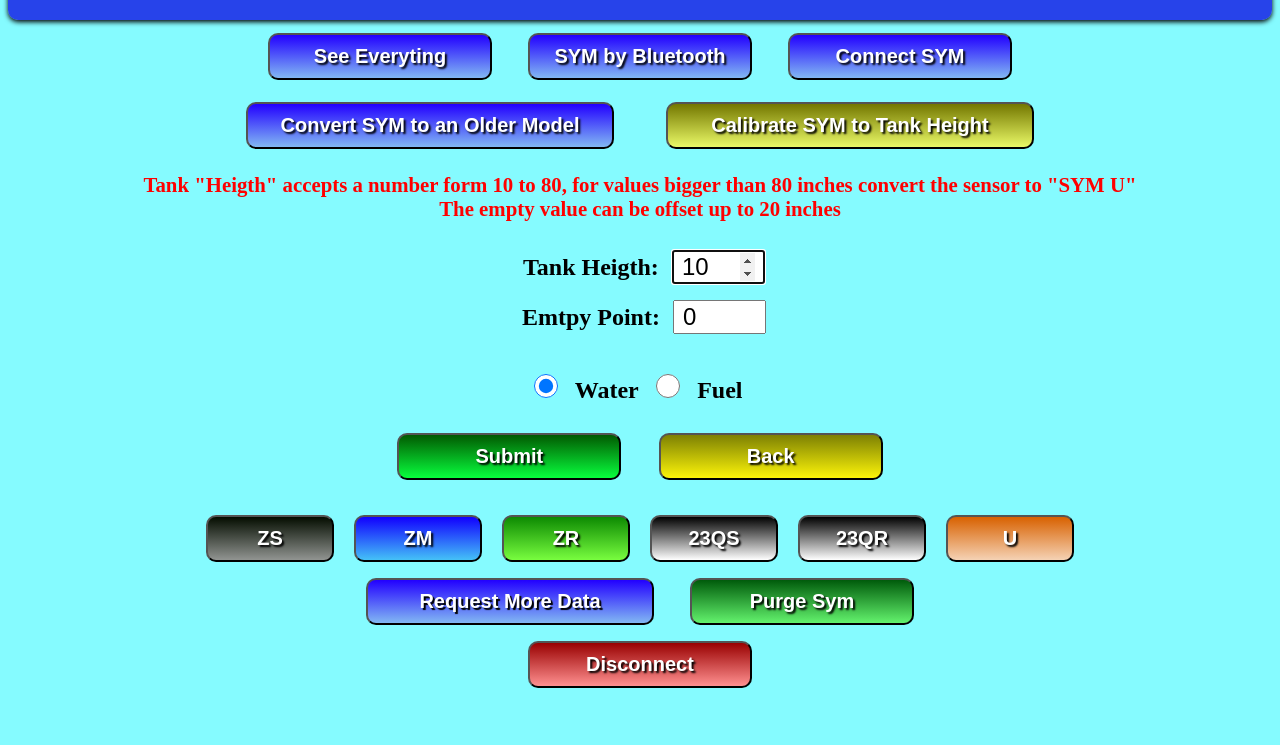
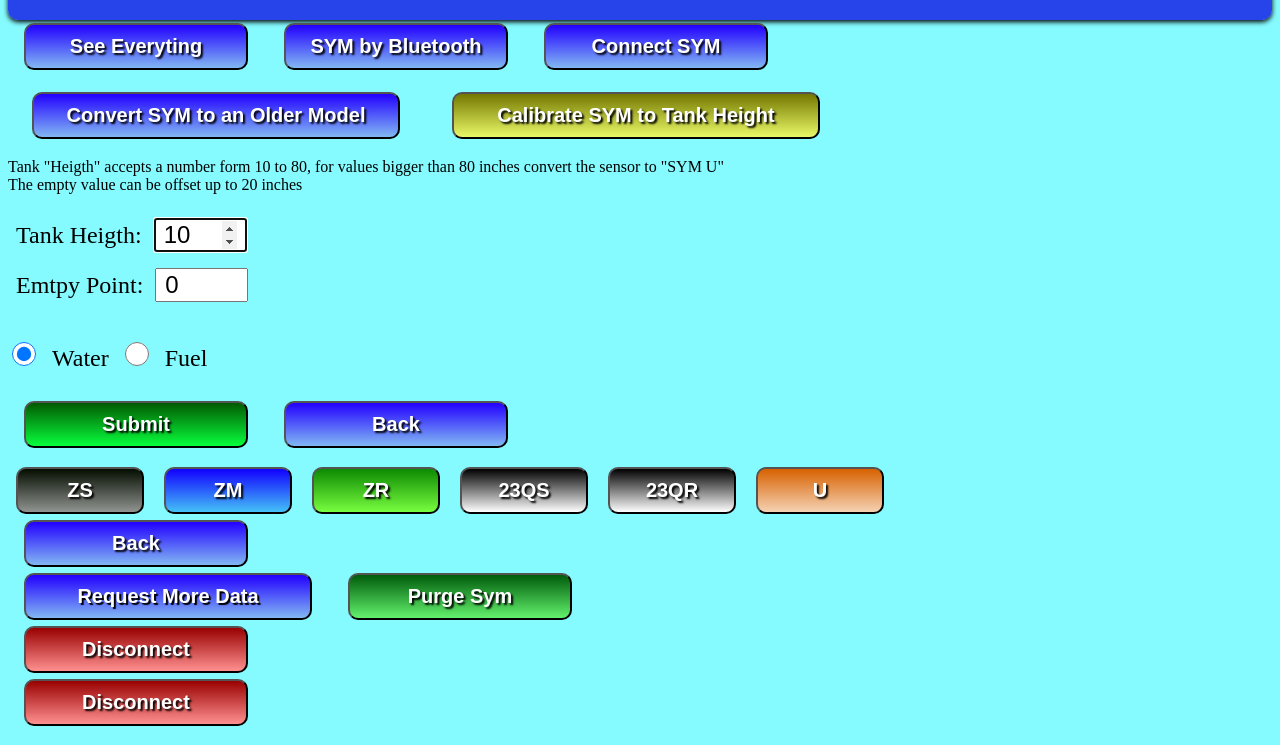
Before and after one commit to michelrendon11/BluetoothSyms, a plain HTML site: page index.html in a window 1280 px wide. Shown: the part 72-817 px from the top of the page. Drawn offline with Linux system fonts and the light colour scheme.

Commit message:
Update index.html

```diff
--- a/index.html
+++ b/index.html
@@ -7,25 +7,27 @@
     <title>Tank Sentry</title>
 </head>
 <body>
-    <div id="title"> <h1>TANK SENTRY</h1> </div>
-    <div class="findButtons">
+    <div id="title">
+        <h1>TANK SENTRY</h1>
+    </div>
+    <div class="container" id="findButtons">
         <button type="button" class="butt connect" id="seeAllDevices" onclick="seeAllDevices()">See Everyting</button>
         <button type="button" class="butt connect" id="symByBluetooth" onclick="symByBluetooth()">SYM by Bluetooth</button>
         <button type="button" class="butt connect" id="connectSym" onclick="connectSym()">Connect SYM</button>
     </div>
-    <div class="findButtons">
+    <div class="container ">
         <p id="displayErrors"></p>
         <p class="front"><span id="name"></span></p>
         <p class="front"><span id="info"></span></p>
-        <p id="displayInfo"></p>
+        <p class="front" id="displayInfo"></p>
         <p id="displaySymInfo"></p>
         <p id="purgeAndDisconnect"></p>
     </div>
-    <div class="findButtons">
+    <div class="container" id="convertCalibrate">
         <button type="button" class="butt set convert" id="convertSym" onclick="convertSym()">Convert SYM to an Older Model</button>
         <button type="button" class="butt set calibrate" id="calibrateSym" onclick="calibrateSym()">Calibrate SYM to Tank Height</button>
     </div>
-    <div class="findButtons calibration">
+    <div class="container" id="calibration">
         <p>Tank "Heigth" accepts a number form 10 to 80, for values bigger than 80 inches convert the sensor to "SYM U"<br/>The empty value can be offset up to 20 inches</p>
         <label for="tHeigth">Tank Heigth:</label>
         <input type="number" id="tHeigth" name="tHeigth" value="10" min="10" max="80" required autofocus><br/>
@@ -36,25 +38,30 @@
         <input type="radio" id="fuel" name="water/fuel" value="Fuel">
         <label for="fuel" class="fuel">Fuel</label><br/>
         <button type="button" class="butt" id="submitCalibration" onclick="submitCalibration()">Submit</button>
-        <button type="button" class="butt back" id="back" onclick="back()">Back</button>
+        <button type="button" class="butt back" id="backCalibrate" onclick="backCalibrate()">Back</button>
     </div>
-    <div class="findButtons">
+    <div class="container" id="conversion">
         <button type="button" class="butt select" id="zsSym" onclick="zsSym()">ZS</button>
         <button type="button" class="butt select" id="zmSym" onclick="zmSym()">ZM</button>
         <button type="button" class="butt select" id="zrSym" onclick="zrSym()">ZR</button>
         <button type="button" class="butt select" id="Sym23qs" onclick="zrSym()">23QS</button>
         <button type="button" class="butt select" id="Sym23qr" onclick="zrSym()">23QR</button>
         <button type="button" class="butt select" id="uSym" onclick="zrSym()">U</button>
-
+        <div class="container">
+            <button type="button" class="butt back" id="baclConvert" onclick="baclConvert()">Back</button>
+        </div>
     </div>
-    <div class="findButtons">
+    <div class="container" id="purgeDisconnect">
         <button type="button" class="butt request" id="requestMoreData" onclick="requestMoreData()">Request More Data</button>
         <button type="button" class="butt purge" id="purgeSym" onclick="purgeSym()">Purge Sym</button>
+        <div class="container">
+            <button type="button" class="butt disconnect" id="disconnect" onclick="disconnectSym()">Disconnect</button>
+        </div>
     </div>
-    <div class="findButtons">
-        <button type="button" class="butt disconnect" id="disconnect" onclick="disconnect()">Disconnect</button>
+    <div class="container" id="disconnectBluetooth">
+        <button type="button" class="butt disconnect" id="disByBluetooth" onclick="disByBluetooth()">Disconnect</button>
     </div>
-    <div class="findButtons">
+    <div class="container">
         <p id="deviceInfo"></p>
     </div>
     <!-- <div id="resources">
@@ -69,15 +76,15 @@
         <p><span class="res">Read Characteristic Value: </span> https://googlechrome.github.io/samples/web-bluetooth/read-characteristic-value-changed.html</p>
     </div> -->
 
-    <!-- <script src="load.js"></script>
+    <script src="load.js"></script>
+
+    <!-- <script src="findAll.js"></script> -->
+
+    <!-- <script src="bluetooth.js"></script> -->
 
     <script src="connect.js"></script>
 
-    <script src="bluetooth.js"></script>
-
-    <script src="serial.js"></script>
-
-    <script src="findAll.js"></script> -->
+    <!-- <script src="serial.js"></script> -->
 
 </body>
 </html>
```
